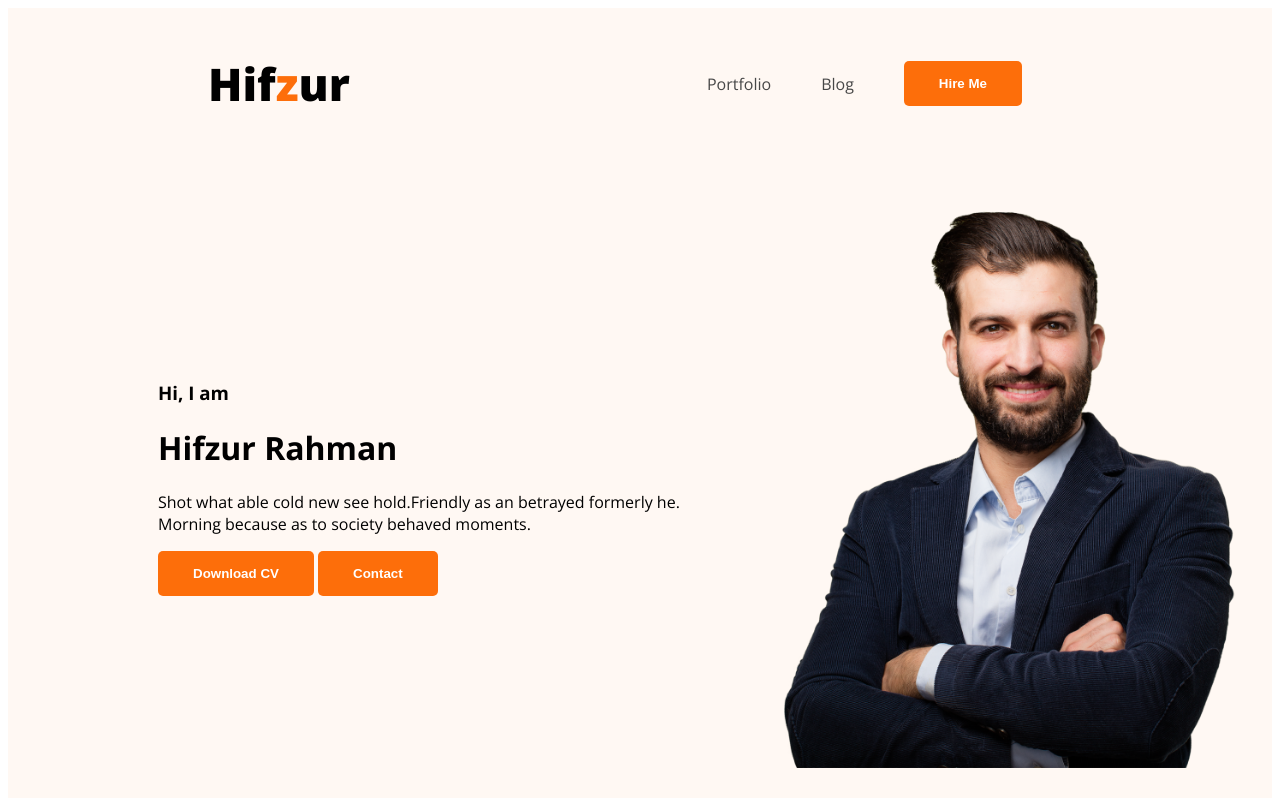
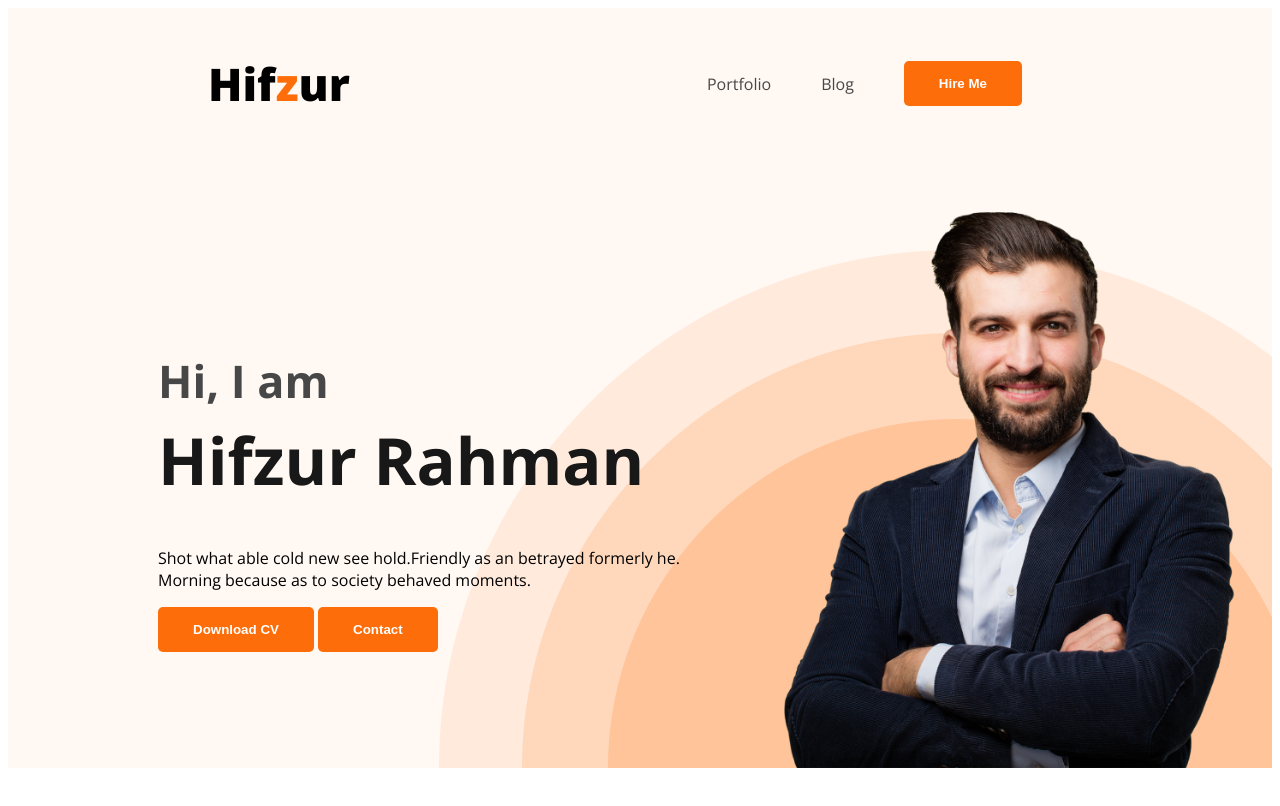
Before and after one commit to hifzurmax/portfolio, a plain HTML site: page index.html in a window 1280 px wide. Drawn offline with nearby package versions, Linux system fonts and the light colour scheme.

Commit message:
header done

```diff
--- a/styles/style.css
+++ b/styles/style.css
@@ -46,13 +46,39 @@ nav a{
 /*header related styles*/
 .header{
 	background-color: #FFF8F3;
-
+	background-image: url(../images/header_bg.png);
+	background-repeat: no-repeat;
+	background-position: bottom right;
 }
 .banner{
-	padding: 30px 30px 30px 150px;
+	padding: 30px 30px 0 150px;
 	display: flex;
 	align-items: center;
+	justify-content: space-between;
+}
+.banner-greeting{
+	font-size: 45px;
+	font-style: normal;
+	font-weight: 600;
+	line-height: normal;
+	color: #474747;
+	margin-bottom: 0;;
+}
+.banner-title{
+	font-family: Open Sans;
+	font-size: 65px;
+	font-style: normal;
+	font-weight: 700;
+	line-height: normal;
+	color: #181818;
+	margin-top: 5px;
 }
 .banner .profile-pic{
 	width: 500px;
 }
+.banner-content{
+	max-width: 585px;
+
+}
+
+/* main section styles */
```
